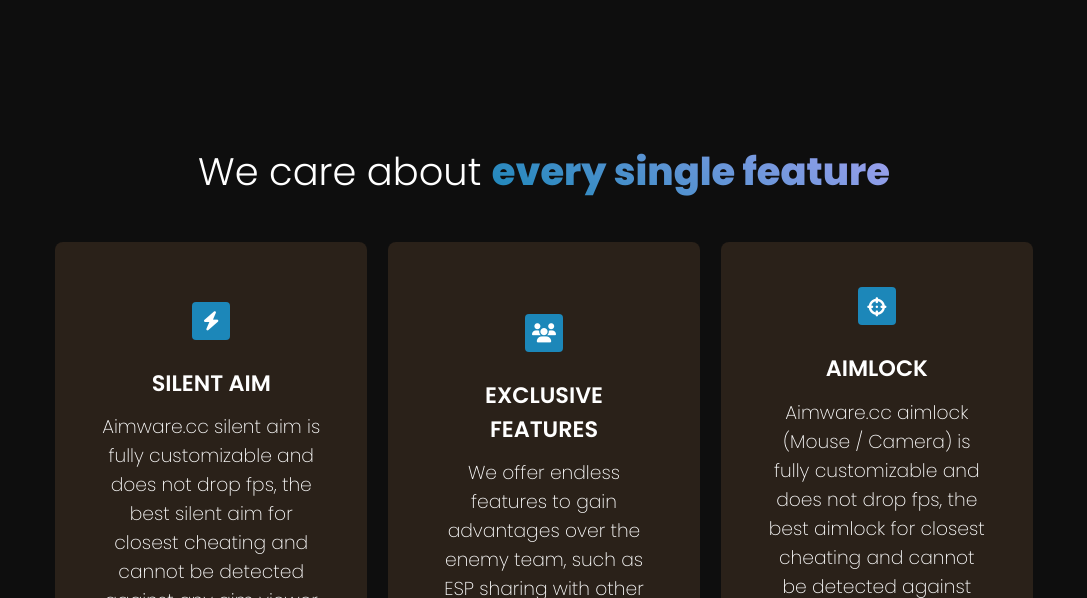
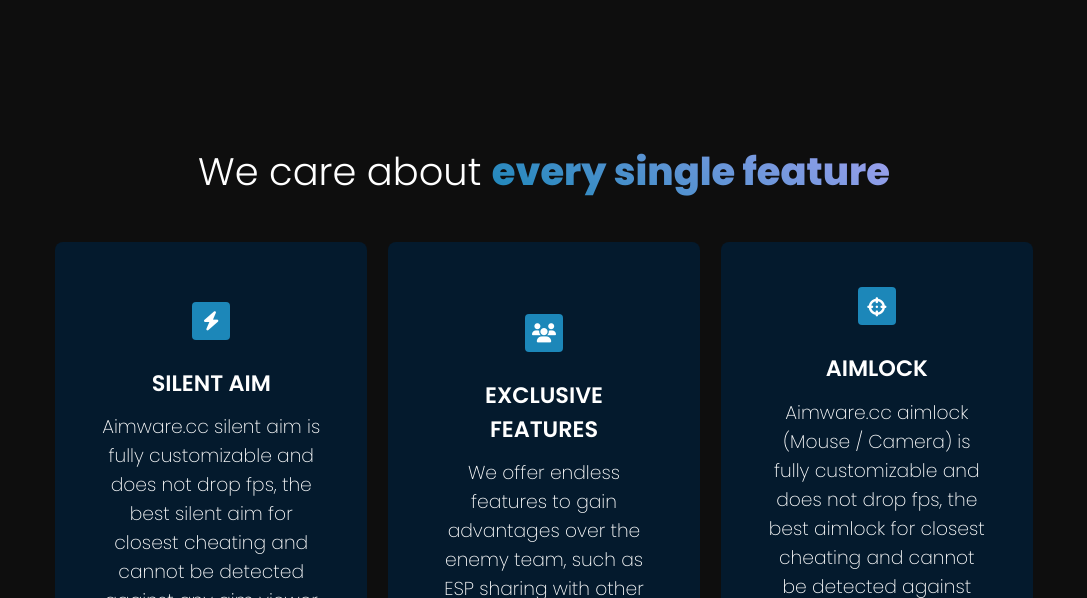
Before and after one commit to nothingsware/Aimware.live, a plain HTML site: page index.html in a window 1280 px wide. Shown: the part 641-1239 px from the top of the page, without its empty margins (96-1183 px from the left). Drawn offline with nearby package versions, Linux system fonts and the light colour scheme.

Commit message:
Update style.css

```diff
--- a/style.css
+++ b/style.css
@@ -14,8 +14,8 @@
 
 :root {
     --blue: #1c87b9;
-    --blue-opacity-150: rgba(198, 143, 91, 0.15);
-    --blue-opacity-250: rgba(198, 143, 91, 0.15);
+    --blue-opacity-150: rgba(3, 28, 49, 0.884);
+    --blue-opacity-250: rgba(3, 33, 58, 0.884);
     --blue-opacity-500: rgba(32, 132, 214, 0.884);
     --purple: #A1A1F0;
     --white: #FFFFFF;
```
